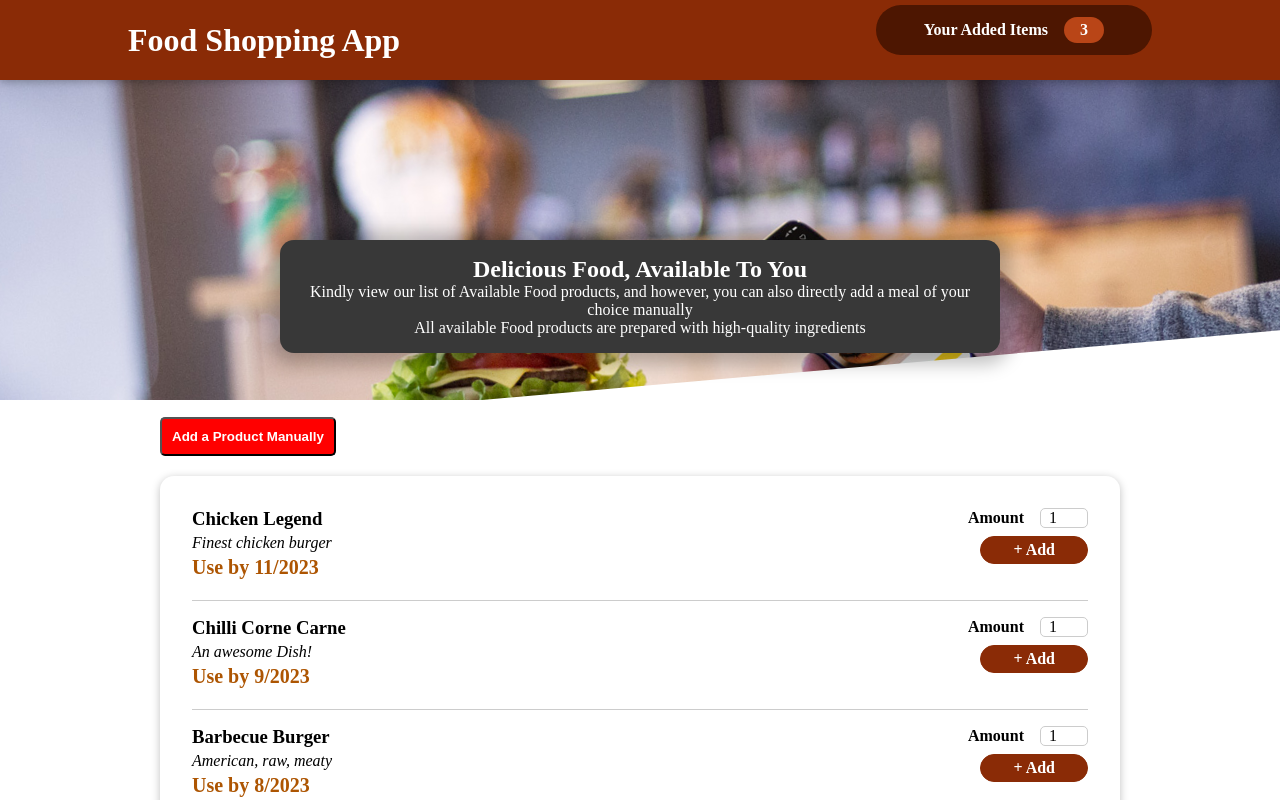
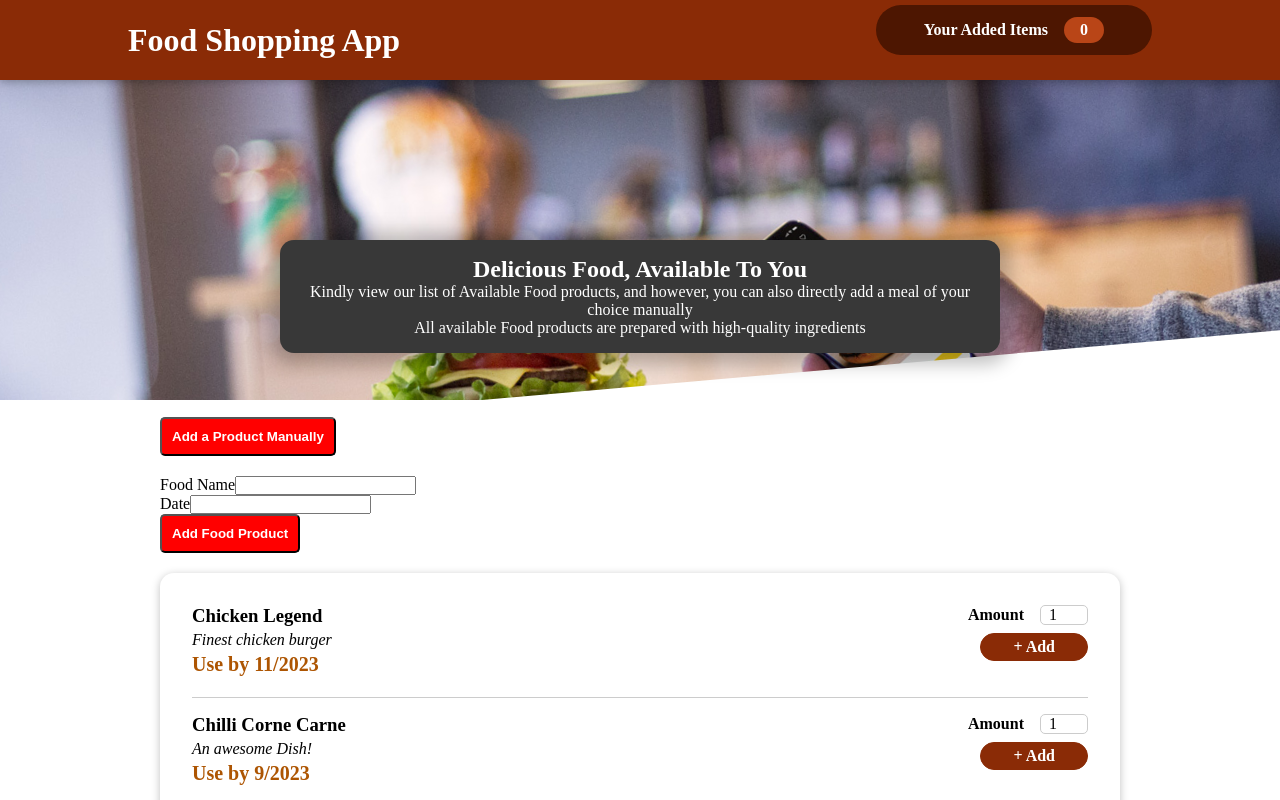
Before and after one commit to elvisonob/Shopping-Product, a React (Create React App) app: page / in a window 1280 px wide. Both pictures are taken after a click on the button "Add a Product Manually". Shown: the top 800 px of the page. Built offline with nearby package versions, Linux system fonts and the light colour scheme.

Commit message:
current-update

```diff
--- a/src/App.js
+++ b/src/App.js
@@ -1,15 +1,28 @@
-import React, { Fragment } from 'react';
+import React, { useState } from 'react';
 import Header from './components/Layout/Header';
 import Food from './components/Food/Food';
+import AddedItemCart from './components/AddedItemCart/AddedItemCart';
+import ItemProvider from './store/ItemProvider';
 
 const App = () => {
+  const [addedItemShown, setAddedItemShown] = useState(false);
+
+  const showItemsHandler = () => {
+    setAddedItemShown(true);
+  };
+
+  const hideItemsHandler = () => {
+    setAddedItemShown(false);
+  };
+
   return (
-    <Fragment>
-      <Header />
+    <ItemProvider>
+      {addedItemShown && <AddedItemCart onClose={hideItemsHandler} />}
+      <Header onShowAddedItem={showItemsHandler} />
       <main>
         <Food />
       </main>
-    </Fragment>
+    </ItemProvider>
   );
 };
 
--- a/src/components/AddedItemCart/AddedItemCart.js
+++ b/src/components/AddedItemCart/AddedItemCart.js
@@ -1,3 +1,4 @@
+import Modal from '../UI/Modal';
 import classes from './AddedItemCart.module.css';
 
 const AddedItemCart = (props) => {
@@ -11,12 +12,14 @@ const AddedItemCart = (props) => {
     </ul>
   );
   return (
-    <div>
+    <Modal onClose={props.onClose}>
       {cartItems}
       <div className={classes.action}>
-        <button className={classes['button--alt']}>Close</button>
+        <button className={classes['button--alt']} onClick={props.onClose}>
+          Close
+        </button>
       </div>
-    </div>
+    </Modal>
   );
 };
 
--- /dev/null
+++ b/src/components/Food/AddFoodManually.js
@@ -0,0 +1,23 @@
+import React from 'react';
+
+const AddFoodManually = () => {
+  return (
+    <form>
+      <div className="control-group">
+        <div className="form-control">
+          <label htmlFor="name">Food Name</label>
+          <input type="text" id="name" />
+        </div>
+        <div className="form-control">
+          <label htmlFor="name">Date</label>
+          <input type="text" id="name" />
+        </div>
+      </div>
+      <div className="form-actions">
+        <button>Add Food Product</button>
+      </div>
+    </form>
+  );
+};
+
+export default AddFoodManually;
--- a/src/components/Food/AvailableFood.js
+++ b/src/components/Food/AvailableFood.js
@@ -1,7 +1,8 @@
-import React, { Fragment } from 'react';
+import React, { Fragment, useState } from 'react';
 import FoodItem from './FoodItem/FoodItem';
 import classes from './AvailableFood.module.css';
 import Card from './../UI/Card';
+import AddFoodManually from './AddFoodManually';
 
 const item1UseByDate = new Date(2023, 11);
 const monthAndYear1 = `${item1UseByDate.getMonth()}/${item1UseByDate.getFullYear()}`;
@@ -32,6 +33,11 @@ const DUMMY_FOOD = [
 ];
 
 const AvailableFood = () => {
+  const [addFood, setAddFood] = useState(false);
+
+  const openAddFoodForm = () => {
+    setAddFood(true);
+  };
   const foodList = DUMMY_FOOD.map((food) => (
     <FoodItem
       id={food.id}
@@ -44,7 +50,10 @@ const AvailableFood = () => {
   return (
     <Fragment>
       <section className={classes.meals}>
-        <button className={classes.button}>Add a Product Manually</button>
+        <button className={classes.button} onClick={openAddFoodForm}>
+          Add a Product Manually
+        </button>
+        {addFood && <AddFoodManually />}
         <Card>
           <ul>{foodList}</ul>
         </Card>
--- a/src/components/Layout/Header.js
+++ b/src/components/Layout/Header.js
@@ -3,12 +3,12 @@ import foodImage from '../../assets/foodImage.jpg';
 import classes from './Header.module.css';
 import HeaderItemButton from './HeaderItemButton';
 
-const Header = () => {
+const Header = (props) => {
   return (
     <Fragment>
       <header className={classes.header}>
         <h1>Food Shopping App</h1>
-        <HeaderItemButton />
+        <HeaderItemButton onShow={props.onShowAddedItem} />
       </header>
       <div className={classes['main-image']}>
         <img src={foodImage} alt="A food online order" />
--- a/src/components/Layout/HeaderItemButton.js
+++ b/src/components/Layout/HeaderItemButton.js
@@ -1,10 +1,18 @@
 import classes from './HeaderItemButton.module.css';
+import React, { useContext } from 'react';
+import addItemContext from '../../store/item-context';
 
 const HeaderItemButton = (props) => {
+  const itemCtx = useContext(addItemContext);
+
+  const numberOfAddedItems = itemCtx.items.reduce(
+    (currNum, item) => currNum + item,
+    0
+  );
   return (
-    <button className={classes.button}>
+    <button className={classes.button} onClick={props.onShow}>
       <span>Your Added Items</span>
-      <span className={classes.badge}>3</span>
+      <span className={classes.badge}>{numberOfAddedItems}</span>
     </button>
   );
 };
--- a/src/components/UI/Modal.js
+++ b/src/components/UI/Modal.js
@@ -1,4 +1,33 @@
+import React, { Fragment } from 'react';
+import ReactDOM from 'react-dom';
 import classes from './Modal.module.css';
-const Modal = (props) => {};
+
+const Backdrop = (props) => {
+  return <div className={classes.backdrop} onClick={props.onClose} />;
+};
+
+const ModalOverlay = (props) => {
+  return (
+    <div className={classes.modal}>
+      <div className={classes.content}>{props.children}</div>
+    </div>
+  );
+};
+
+const portalElement = document.getElementById('overlays');
+const Modal = (props) => {
+  return (
+    <Fragment>
+      {ReactDOM.createPortal(
+        <Backdrop onClose={props.onClose} />,
+        portalElement
+      )}
+      {ReactDOM.createPortal(
+        <ModalOverlay>{props.children}</ModalOverlay>,
+        portalElement
+      )}
+    </Fragment>
+  );
+};
 
 export default Modal;
--- /dev/null
+++ b/src/store/ItemProvider.js
@@ -0,0 +1,21 @@
+import ItemContext from './item-context';
+
+const addItemHandler = (item) => {};
+const removeItemFromHandler = (id) => {};
+
+const ItemProvider = (props) => {
+  const itemContext = {
+    items: [],
+    totalAmount: 0,
+    addItem: addItemHandler,
+    removeItem: removeItemFromHandler,
+  };
+
+  return (
+    <ItemContext.Provider value={itemContext}>
+      {props.children}
+    </ItemContext.Provider>
+  );
+};
+
+export default ItemProvider;
--- /dev/null
+++ b/src/store/item-context.js
@@ -0,0 +1,10 @@
+import React from 'react';
+
+const addedItemContext = React.createContext({
+  items: [],
+  totalAmount: 0,
+  addItem: (item) => {},
+  removeItem: (id) => {},
+});
+
+export default addedItemContext;
```
